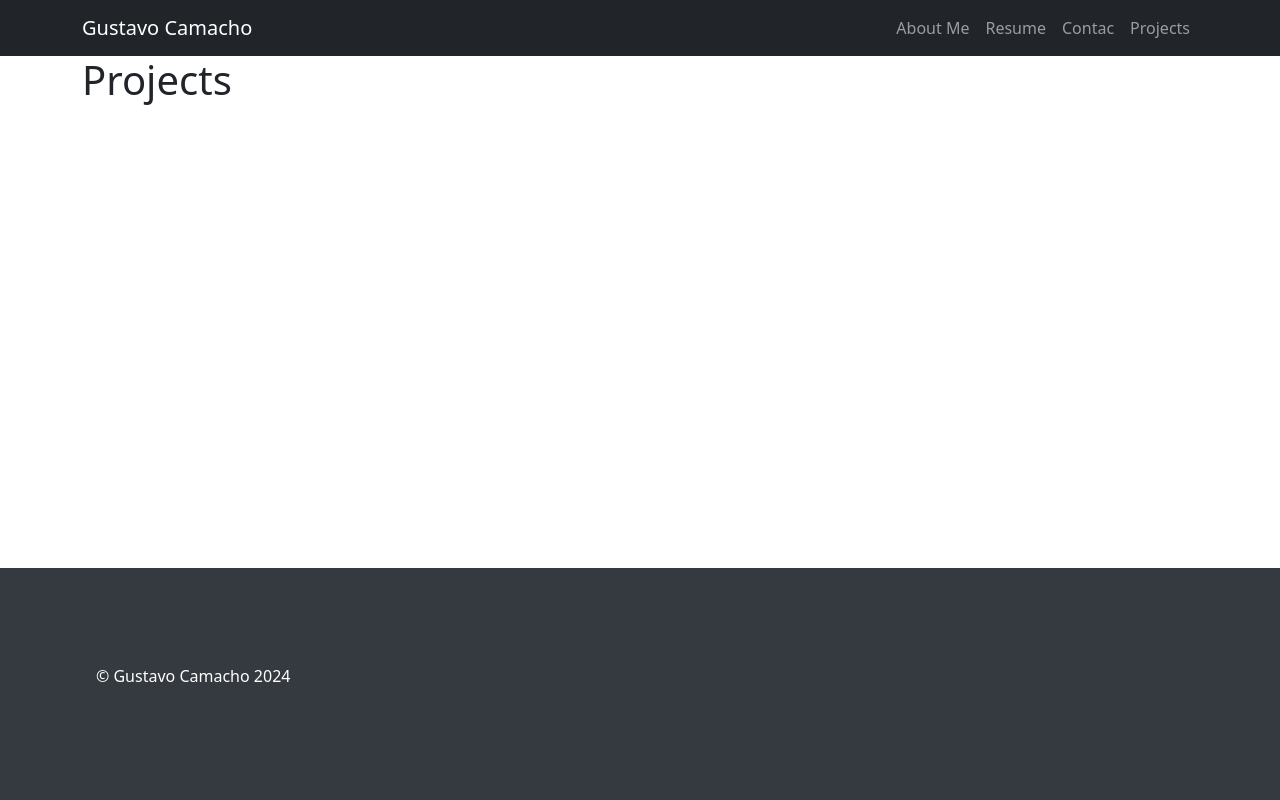
After one commit to Gusttav28/Gustavo-sPortafolioWeb, a Django app: page /projects/ in a window 1280 px wide. The commit adds this page. Run offline with Django 5.2, Linux system fonts and the light colour scheme.

Commit message:
i add the folder and main file of the styles, so we have css, an dwe have bootstrap for created a good style for the page, another thing i add other url, the project url to upload the projects there, it just miss create more styles for the page and that will be it

```diff
--- a/GusttavPortfolio/static/styles/main.css
+++ b/GusttavPortfolio/static/styles/main.css
@@ -1 +1,34 @@
-/*# sourceMappingURL=main.css.map */
+/* .img-custom{
+    width: 300px;
+    height: auto ;
+} */
+
+body {
+    min-height: 100vh;
+    display: flex;
+    flex-direction: column;
+}
+
+main {
+    flex-grow: 1;
+}
+
+footer {
+    width: 100%;
+    text-align: left;
+    padding-left: 20px;
+    background-color: #343a40;
+    color: white;
+    margin-top: auto;
+}
+
+/* footer { */
+    /* position: fixed;
+    bottom: 0;
+    left: 0;
+    width: 100%;
+    text-align: left; /* Alineación del texto a la izquierda */
+/* padding-left: 20px; Ajusta el espacio desde el borde izquierdo */
+    /* background-color: #343a40; Color de fondo del footer */
+    /* color: white; Color del texto */
+/* } */
--- a/GusttavPortfolio/templates/layouts/base.html
+++ b/GusttavPortfolio/templates/layouts/base.html
@@ -6,31 +6,76 @@
     <meta charset="UTF-8">
     <meta name="viewport" content="width=device-width, initial-scale=1.0">
     <title>Document</title>
-    <!-- <link rel="stylesheet" href="https://cdn.jsdelivr.net/npm/bootstrap@5.3.3/dist/css/bootstrap.min.css"> -->
-    <link rel="stylesheet" href="{% static 'style/main.css' %}">
+    <link rel="stylesheet" href="https://cdn.jsdelivr.net/npm/bootstrap@5.3.3/dist/css/bootstrap.min.css">
+    <link rel="stylesheet" href="{% static 'styles/main.css' %}">
 </head>
 <body>
-    <nav class="col-sm-6 col-xs-12">
+
+    <nav class="navbar navbar-expand-lg bg-dark navbar-dark">
+        <div class="container">
+          <a class="navbar-brand" href="/">Gustavo Camacho</a>
+          <button class="navbar-toggler" type="button" data-bs-toggle="collapse" data-bs-target="#navbarSupportedContent" aria-controls="navbarSupportedContent" aria-expanded="false" aria-label="Toggle navigation">
+            <span class="navbar-toggler-icon"></span>
+          </button>
+          <div class="collapse navbar-collapse" id="navbarSupportedContent">
+            <ul class="navbar-nav ms-auto">
+                <li class="nav-item">
+                    <a href="/about_me/" class="nav-link">About Me</a>
+                </li>
+                <li class="nav-item">
+                    <a href="/resume/" class="nav-link">Resume</a>
+                </li>
+                <li class="nav-item">
+                    <a href="/contac/" class="nav-link">Contac</a>
+                </li>
+                <li class="nav-item">
+                    <a href="/projects/" class="nav-link">Projects</a>
+                </li>
+            </ul>
+
+          </div>
+        </div>
+      </nav>
+
+
+      <main class="container flex-grow-1">
+        {% block content %}
+        {% endblock %}
+
+      </main>
+
+    <footer class="bd-footer py4 py-md-5 bg-body-dark">
+        <div class="container py-4 py-md-5 px-4 px-md-3 text-body-secundary">
+            <p>© Gustavo Camacho 2024</p>
+        </div>
+    </footer>
+
+
+
+
+
+
+
+
+
+
+
+    <!-- <nav class="col-sm-6 col-xs-12">
         <ul>
-            <li>
-                <a href="/">Gustavo Camacho</a>
+            <li class="nav-item">
+                <a href="/" class="nav-link">Gustavo Camacho</a>
             </li>
-            <li>
-                <a href="/about_me/">About Me</a>
+            <li class="nav-item">
+                <a href="/about_me/" class="nav-link">About Me</a>
             </li>
-            <li>
-                <a href="/resume/">Resume</a>
+            <li class="nav-item">
+                <a href="/resume/" class="nav-link">Resume</a>
             </li>
-            <li>
-                <a href="/contac/">Contac</a>
+            <li class="nav-item">
+                <a href="/contac/" class="nav-link">Contac</a>
             </li>
         </ul>
-    </nav>
+    </nav> -->
 
 </body>
 </html>
-
-
-
-{% block content %}
-{% endblock %}
--- /dev/null
+++ b/GusttavPortfolio/templates/projects.html
@@ -0,0 +1,8 @@
+{% extends 'layouts/base.html' %}
+
+{% load static %}
+
+{% block content %}
+<h1>Projects</h1>
+
+{% endblock %}
--- a/GusttavPortfolio/urls.py
+++ b/GusttavPortfolio/urls.py
@@ -10,4 +10,5 @@ urlpatterns = [
     path('about_me/', views.about_me),
     path('resume/', views.resume),
     path('contac/', views.contac),
+    path('projects/', views.projects),
 ]
--- a/GusttavPortfolio/views.py
+++ b/GusttavPortfolio/views.py
@@ -16,3 +16,6 @@ def resume(request):
 
 def contac(request):
     return render(request, "contac.html")
+
+def projects(request):
+    return render(request, "projects.html")
```
Also changed, not shown: GusttavPortfolio/templates/about_me.html (+55 -6 lines), GusttavPortfolio/templates/resume.html (+6 -1 lines).
